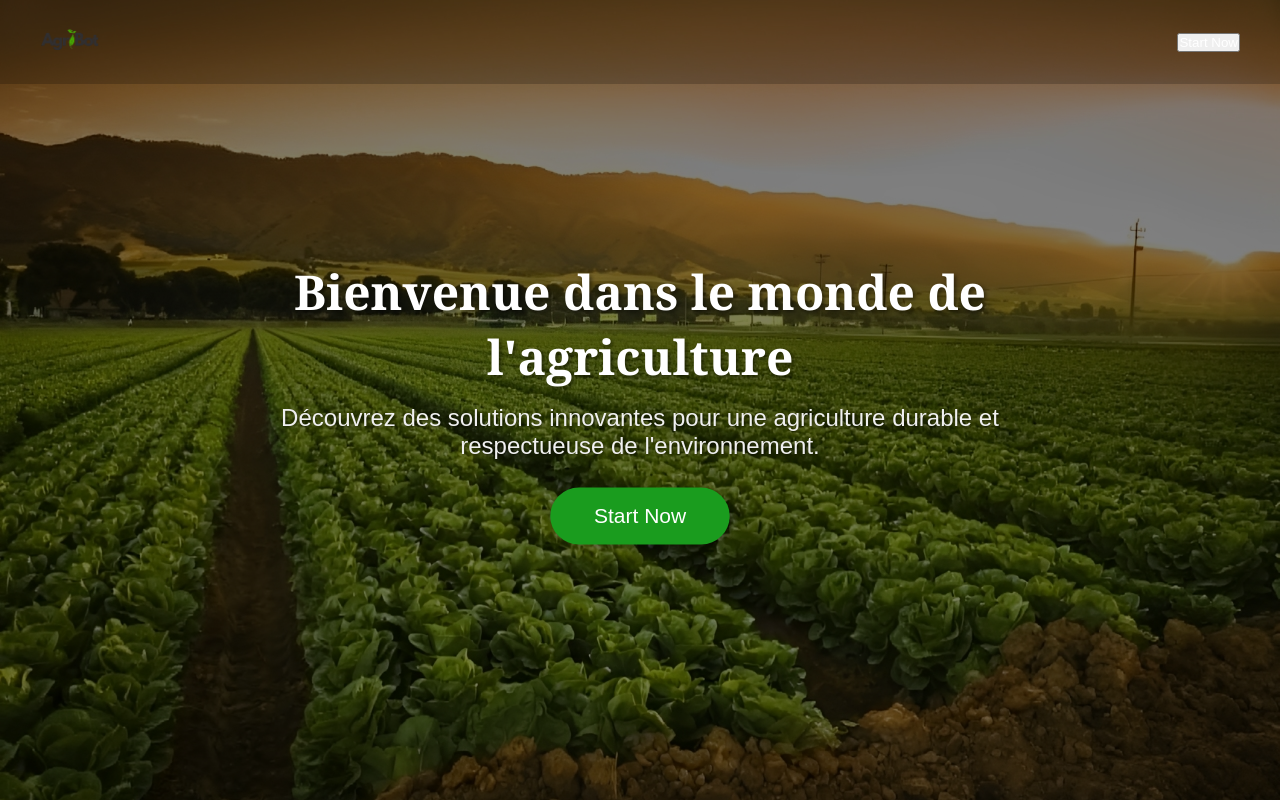
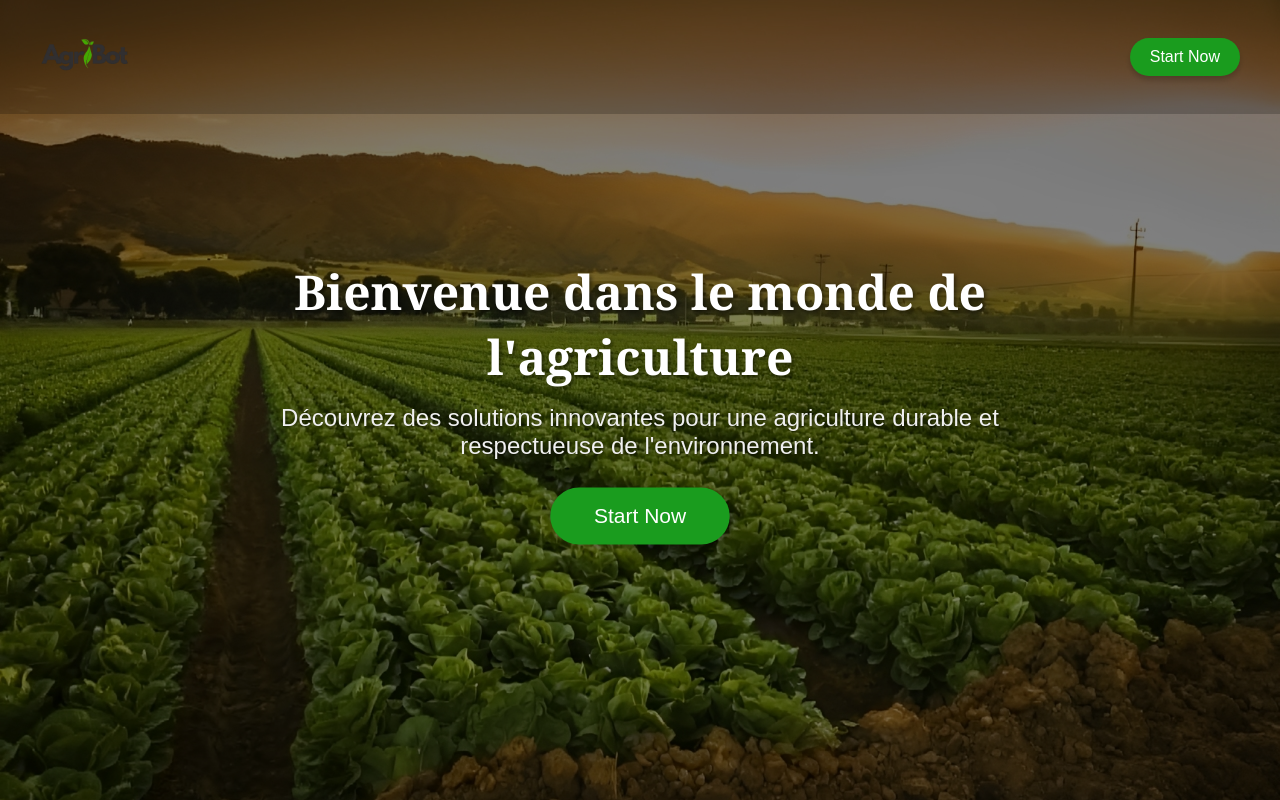
Before and after one commit to Saifgharbii/AgriBot, a Flask app: page / in a window 1280 px wide. Run offline with Flask 3, Linux system fonts and the light colour scheme.

Commit message:
pre-final push

```diff
--- a/static/css/home.css
+++ b/static/css/home.css
@@ -76,17 +76,8 @@ nav {
     gap: 20px;
 }
 
-.nav-right a {
-    color: #fff;
-    font-size: 20px;
-    transition: color 0.3s ease;
-}
 
-.nav-right a:hover {
-    color: #2ee738; /* Couleur au survol */
-}
-
-.nav-right .a .start-now {
+.nav-right .start-now {
     padding: 10px 20px;
     font-size: 1rem;
     color: #fff;
@@ -98,13 +89,13 @@ nav {
     box-shadow: 0 4px 6px rgba(0, 0, 0, 0.2);
 }
 
-.nav-right .a .start-now:hover {
+.nav-right .start-now:hover {
     background-color: #2ee738;
     transform: translateY(-2px);
     box-shadow: 0 6px 8px rgba(0, 0, 0, 0.3);
 }
 
-.nav-right .a .start-now:active {
+.nav-right .start-now:active {
     background-color: #20ce25;
     transform: translateY(0);
     box-shadow: 0 4px 6px rgba(0, 0, 0, 0.2);
@@ -174,6 +165,6 @@ nav {
     animation: pulse 2s infinite;
 }
 .logo {
-height: 60px; /* Ajuste la taille selon ton besoin */
+height: 90px; /* Ajuste la taille selon ton besoin */
 margin-right: 15px; /* Ajoute un espacement entre le logo et le texte */
 }
--- a/templates/home.html
+++ b/templates/home.html
@@ -15,8 +15,10 @@
           <img src="{{ url_for('static', filename='assets/images/logo.png') }}"  alt="Logo Agriculture" class="logo">
 
       </div>
-      <div class="nav-right" href="{{ url_for('chat_bot') }}">
+      <div class="nav-right" >
+        <a href="{{ url_for('chat_bot') }}">
             <button class="start-now">Start Now</button>
+        </a>
       </div>
   </nav>
 
@@ -26,7 +28,9 @@
         <section class="hero">
             <h1>Bienvenue dans le monde de l'agriculture</h1>
             <p>Découvrez des solutions innovantes pour une agriculture durable et respectueuse de l'environnement.</p>
-            <button class="start-now" href="{{ url_for('chat_bot')}}">Start Now</button>
+            <a href="{{ url_for('chat_bot')}}">
+                <button class="start-now" href="{{ url_for('chat_bot')}}">Start Now</button>
+            </a>
         </section>
     </main>
 
```
